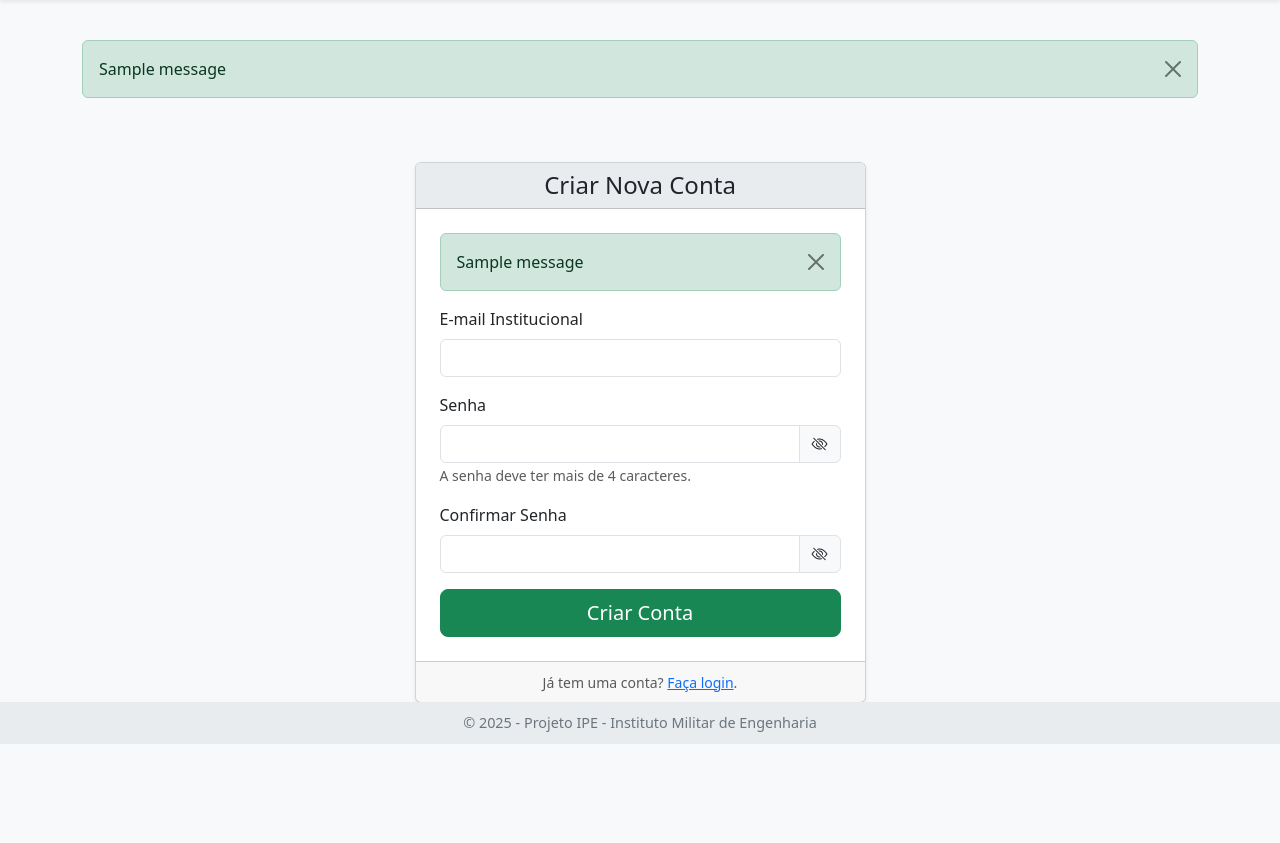
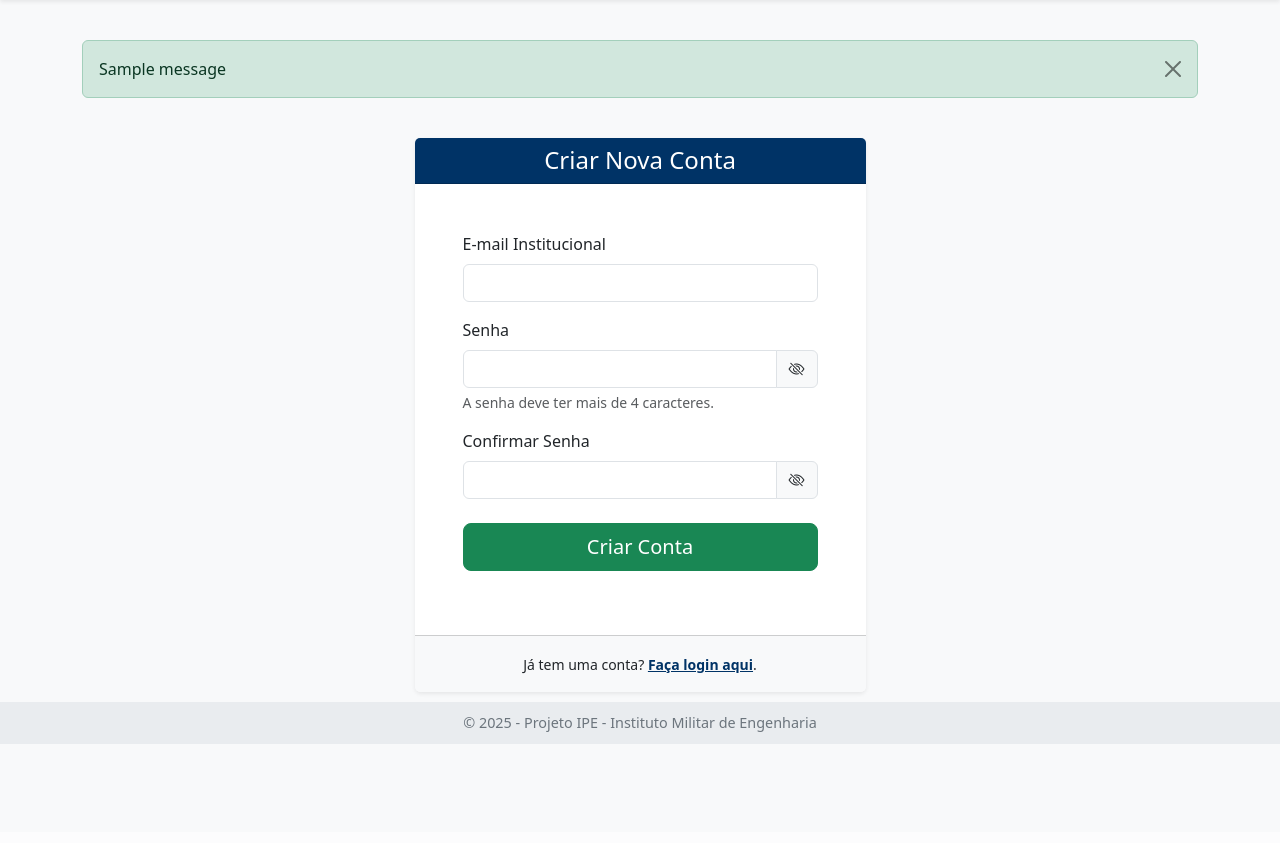
Before and after one commit to Bobeda12/pipeline-safo, a Flask app: page /register in a window 1280 px wide. Shown: the part 56-899 px from the top of the page. After the commit the page ends 800 px from the top, so only its background shows below. Run offline with Flask 3, Linux system fonts and the light colour scheme; one stand-in notice (Sample message) is shown.

Commit message:
erro minhas listas

```diff
--- a/app.py
+++ b/app.py
@@ -1,37 +1,50 @@
 # app.py (Versão Local, com API login/register funcionais)
 from flask import Flask, jsonify, render_template, request, redirect, url_for, flash, session, abort
-# *** NOVO: Importar o CORS ***
-from flask_cors import CORS
 from dotenv import load_dotenv
 from motor_ia import MotorDeCompatibilidade
 from functools import wraps
 import os
 import datetime # Para conversão de data/hora
-import traceback # Para log de erros
+
+# *** CORREÇÃO CORS: Importar o CORS ***
+from flask_cors import CORS
 
 load_dotenv()
 app = Flask(__name__)
 app.config['SECRET_KEY'] = os.getenv("SECRET_KEY", "uma-chave-secreta-muito-forte-local")
 
-# *** NOVO: Ativar o CORS para a aplicação ***
-# Isso permitirá que o JavaScript do navegador (frontend)
-# se comunique com o servidor Flask (backend)
+# *** CORREÇÃO PROBLEMA 2: Definir tempo de vida da sessão ***
+app.config['PERMANENT_SESSION_LIFETIME'] = datetime.timedelta(days=7)
+
+# *** CORREÇÃO CORS: Habilitar o CORS para a aplicação ***
 CORS(app)
 
+# --- [DEBUG] ---
+# Adiciona logs de inicialização
+print("--- [DEBUG] APP: Servidor Flask inicializado ---")
+
+# *** CORREÇÃO: Otimizado para modo local ***
+# Carrega o modelo de IA na inicialização (modo local)
 print("Inicializando o motor de IA em modo local...")
-motor = MotorDeCompatibilidade(load_model=True)
-if motor.model is None:
-     print("AVISO: Modelo de IA não carregado. O cálculo de similaridade em tempo real não funcionará.")
-else:
-    print("Motor em modo local completo (modelo de IA carregado).")
+try:
+    motor = MotorDeCompatibilidade(load_model=True)
+    if motor.model is None:
+         print("AVISO: Modelo de IA não carregado. Cálculo de similaridade pode falhar.")
+    else:
+         print("Motor em modo local completo (modelo de IA carregado).")
+except Exception as e:
+    print(f"ERRO CRÍTICO ao carregar motor de IA: {e}")
+    motor = None
 
 
+# Decorator para exigir login
 def login_required(f):
     @wraps(f)
     def decorated_function(*args, **kwargs):
         if 'user_id' not in session:
             flash("Você precisa fazer login para acessar esta página.", "warning")
-            return redirect(url_for('login'))
+            # Salva a página que o usuário tentou acessar
+            return redirect(url_for('login', next=request.path))
         return f(*args, **kwargs)
     return decorated_function
 
@@ -40,8 +53,13 @@ def login_required(f):
 def home():
     return render_template('index.html')
 
+# Rota para Login
 @app.route('/login', methods=['GET', 'POST'])
 def login():
+    # Se o usuário já está logado, manda ele para a home
+    if 'user_id' in session:
+        return redirect(url_for('home'))
+
     if request.method == 'POST':
         email = request.form.get('email')
         password = request.form.get('password')
@@ -50,23 +68,46 @@ def login():
             flash("E-mail e senha são obrigatórios.", "danger")
             return render_template('login.html')
 
-        user = motor.check_user(email, password) # motor.check_user agora verifica o hash
+        # --- [DEBUG] ---
+        print(f"--- [DEBUG] LOGIN: Tentativa de login para: {email}")
+
+        # Verifica o usuário no banco de dados (o motor já usa hash)
+        user = motor.check_user(email, password)
 
         if user:
+            # Usuário autenticado, armazena na sessão
             session['user_id'] = user['id']
             session['user_email'] = user['email']
-            flash(f"Login realizado com sucesso! Bem-vindo, {user['email']}.", "success")
+
+            # *** CORREÇÃO PROBLEMA 2: Torna a sessão permanente ***
+            session.permanent = True
+
+            # Pega a página de destino (se existir)
+            next_page = request.args.get('next')
+
+            # --- [DEBUG] ---
+            print(f"--- [DEBUG] LOGIN: Usuário {email} logado com SUCESSO. Redirecionando para: {next_page or url_for('home')}")
+
+            # Evita redirecionar para a própria página de login ou logout
+            if next_page and next_page != url_for('login') and next_page != url_for('logout') and next_page != url_for('register'):
+                 return redirect(next_page)
             return redirect(url_for('home'))
         else:
+            # --- [DEBUG] ---
+            print(f"--- [DEBUG] LOGIN: Usuário {email} falhou no login (senha ou email incorretos).")
             flash("E-mail ou senha inválidos.", "danger")
             return render_template('login.html')
 
-    # Método GET
+    # GET request
     return render_template('login.html')
 
-# Rota de Registro
+# Rota para Registro de Conta
 @app.route('/register', methods=['GET', 'POST'])
 def register():
+    # Se o usuário já está logado, manda ele para a home
+    if 'user_id' in session:
+        return redirect(url_for('home'))
+
     if request.method == 'POST':
         email = request.form.get('email')
         password = request.form.get('password')
@@ -84,23 +125,32 @@ def register():
              flash("Senha muito curta (precisa ter mais de 4 caracteres).", "danger")
              return render_template('register.html')
 
-        success, message = motor.add_user(email, password) # motor.add_user salva o hash
+        # Tenta adicionar o usuário (motor.add_user salva o hash)
+        success, message = motor.add_user(email, password)
 
         if success:
-            flash("Conta criada com sucesso! Você já pode fazer login.", "success")
+            # --- [DEBUG] ---
+            print(f"--- [DEBUG] REGISTER: Usuário {email} criado com SUCESSO.")
+            flash("Conta criada com sucesso! Por favor, faça o login.", "success")
             return redirect(url_for('login'))
         else:
-            flash(message, "danger") # Mensagem de erro (ex: "E-mail já cadastrado")
+            # --- [DEBUG] ---
+            print(f"--- [DEBUG] REGISTER: Falha ao criar {email}. Motivo: {message}")
+            # Retorna 409 (Conflict) se o email já existe, 500 para outros erros
+            flash(message, "danger")
             return render_template('register.html')
 
-    # Método GET
+    # GET request
     return render_template('register.html')
 
-
+# Rota para Logout
 @app.route('/logout')
 def logout():
+    user_email = session.get('user_email', 'Usuário desconhecido')
     session.clear()
-    flash("Você saiu do sistema.", "success")
+    # --- [DEBUG] ---
+    print(f"--- [DEBUG] LOGOUT: Usuário {user_email} deslogado.")
+    flash("Você saiu da sua conta.", "success")
     return redirect(url_for('home'))
 
 
@@ -108,6 +158,8 @@ def logout():
 @app.route('/linhas')
 @login_required
 def listar_linhas():
+    # --- [DEBUG] ---
+    print(f"--- [DEBUG] Rota /linhas acessada por user_id: {session.get('user_id')}")
     user_id = session['user_id']
     linhas = motor.get_linhas_by_user(user_id)
     return render_template('linhas.html', linhas=linhas)
@@ -115,8 +167,8 @@ def listar_linhas():
 @app.route('/linhas/nova', methods=['GET', 'POST'])
 @login_required
 def adicionar_linha():
+    user_id = session['user_id']
     if request.method == 'POST':
-        user_id = session['user_id']
         nova_linha_data = {
             "programa": request.form.get('programa', '').strip(),
             "linha": request.form.get('linha', '').strip(),
@@ -128,7 +180,8 @@ def adicionar_linha():
              return render_template('linha_form.html', titulo="Adicionar Nova Linha de Pesquisa", linha=nova_linha_data)
         try:
             motor.add_linha(nova_linha_data, user_id)
-            flash("Nova linha de pesquisa adicionada! O recálculo dos matches pode levar alguns minutos.", "success")
+            flash("Nova linha de pesquisa adicionada! Pode levar um tempo para os embeddings serem calculados.", "success")
+            # TODO: Disparar recálculo de embeddings/matches
             return redirect(url_for('listar_linhas'))
         except Exception as e:
             flash(f"Erro ao adicionar linha: {e}", "danger")
@@ -158,7 +211,8 @@ def editar_linha(linha_id):
              return render_template('linha_form.html', titulo="Editar Linha de Pesquisa", linha=dados_atualizados)
         try:
             motor.update_linha(linha_id, dados_atualizados, user_id)
-            flash("Linha de pesquisa atualizada! O recálculo dos matches pode levar alguns minutos.", "success")
+            flash("Linha de pesquisa atualizada! Pode levar um tempo para os embeddings serem recalculados.", "success")
+            # TODO: Disparar recálculo de embeddings/matches
             return redirect(url_for('listar_linhas'))
         except Exception as e:
              flash(f"Erro ao atualizar linha: {e}", "danger")
@@ -168,86 +222,101 @@ def editar_linha(linha_id):
     return render_template('linha_form.html', titulo="Editar Linha de Pesquisa", linha=linha)
 
 
-# --- Rotas da API (Públicas ou chamadas via JS) ---
+# --- Rotas da API (Públicas) ---
 
-# Função auxiliar para converter tipos não serializáveis
+# Função auxiliar para converter tipos não serializáveis (como datetime)
 def make_serializable(obj):
     if isinstance(obj, (datetime.datetime, datetime.date)):
         return obj.isoformat()
     if isinstance(obj, bytes):
-        return None
+        return None # Não enviar blobs de embedding
     raise TypeError(f"Tipo {type(obj)} não é serializável em JSON")
 
 @app.route('/api/linhas-de-pesquisa')
 def get_linhas_de_pesquisa():
-    print("\n--- [DEBUG] API: Rota /api/linhas-de-pesquisa FOI CHAMADA ---")
-    try:
-        linhas = motor.obter_linhas_de_pesquisa_publico()
+    # --- [DEBUG] ---
+    print(f"--- [DEBUG] API: Rota /api/linhas-de-pesquisa FOI CHAMADA ---")
+
+    if motor is None:
+        print(f"--- [DEBUG] API: ERRO: Motor de IA não foi carregado.")
+        return jsonify({"error": "Motor de IA não inicializado"}), 500
+
+    linhas = motor.obter_linhas_de_pesquisa_publico()
+
+    # --- [DEBUG] ---
+    if not linhas:
+        print(f"--- [DEBUG] API: motor.obter_linhas_de_pesquisa_publico() retornou 0 linhas.")
+        # Verifica se o DB existe para dar uma dica ao usuário
+        db_path = motor.db_path
+        print(f"--- [DEBUG] API: Verificando se o DB existe em: {db_path}")
+        if not os.path.exists(db_path):
+            print(f"--- [DEBUG] API: ERRO FATAL: O arquivo de banco de dados NÃO EXISTE em '{db_path}'.")
+            print(f"--- [DEBUG] API: POR FAVOR, RODE 'python run_update.py' PRIMEIRO E TENTE NOVAMENTE. ---")
+        else:
+             print(f"--- [DEBUG] API: AVISO: Nenhuma linha encontrada, mas o DB existe. O DB pode estar vazio.")
+    else:
         print(f"--- [DEBUG] API: motor.obter_linhas_de_pesquisa_publico() retornou {len(linhas)} linhas.")
 
-        if not linhas:
-            print(f"--- [DEBUG] API: AVISO: Nenhuma linha encontrada.")
-            print(f"--- [DEBUG] API: Verificando se o DB existe em: {motor.db_path}")
-            if not os.path.exists(motor.db_path):
-                print(f"--- [DEBUG] API: ERRO FATAL: O arquivo de banco de dados NÃO EXISTE em '{motor.db_path}'.")
-                print(f"--- [DEBUG] API: POR FAVOR, RODE 'python run_update.py' PRIMEIRO E TENTE NOVAMENTE. ---")
-            else:
-                 print(f"--- [DEBUG] API: O DB existe. A tabela 'linha_ime' pode estar vazia ou 'run_update.py' falhou ao popular.")
+    return jsonify(linhas)
 
-        return jsonify(linhas)
-
-    except Exception as e:
-        print(f"--- [DEBUG] API: ERRO CRÍTICO em get_linhas_de_pesquisa: {e} ---")
-        traceback.print_exc()
-        return jsonify({"error": str(e)}), 500
 
 @app.route('/api/matches')
 def get_matches():
-    print("\n--- [DEBUG] API: Rota /api/matches FOI CHAMADA ---")
+    # --- [DEBUG] ---
+    print(f"--- [DEBUG] API: Rota /api/matches FOI CHAMADA ---")
+
+    if motor is None:
+        print(f"--- [DEBUG] API: ERRO: Motor de IA não foi carregado.")
+        return jsonify({"error": "Motor de IA não inicializado"}), 500
+
+    matches = motor.encontrar_matches_publico()
+
     try:
-        matches = motor.encontrar_matches_publico()
-        print(f"--- [DEBUG] API: motor.encontrar_matches_publico() retornou {len(matches)} matches.")
-        if not matches:
-            print(f"--- [DEBUG] API: AVISO: Nenhum match encontrado. Verifique se 'run_update.py' completou a 'Etapa 4'.")
-
+        # Garante que os tipos estão corretos para JSON
         serializable_matches = []
         for match in matches:
-             match['score'] = float(match['score']) if match.get('score') is not None else 0.0
-             match['notificado'] = bool(match['notificado']) if match.get('notificado') is not None else False
+             match['score'] = float(match.get('score', 0.0))
+             match['notificado'] = bool(match.get('notificado', False))
              serializable_matches.append(match)
+
+        # --- [DEBUG] ---
+        print(f"--- [DEBUG] API: motor.encontrar_matches_publico() retornou {len(serializable_matches)} matches.")
+
         return jsonify(serializable_matches)
-
     except Exception as e:
-         print(f"--- [DEBUG] API: ERRO CRÍTICO em get_matches: {e} ---")
-         traceback.print_exc()
+         print(f"--- [DEBUG] API: Erro ao serializar matches: {e}")
          return jsonify({"error": "Erro ao processar dados de matches"}), 500
 
 
 @app.route('/api/edital/<int:edital_id>')
 def get_edital_details_api(edital_id):
-    print(f"\n--- [DEBUG] API: Rota /api/edital/{edital_id} FOI CHAMADA ---")
-    try:
-        detalhes = motor.get_edital_details(edital_id)
-        if detalhes:
-            print(f"--- [DEBUG] API: Encontrado edital ID {edital_id}: {detalhes.get('titulo')}")
-            serializable_details = {}
-            for k, v in detalhes.items():
-                if isinstance(v, (datetime.datetime, datetime.date)):
-                    serializable_details[k] = v.isoformat()
-                elif isinstance(v, bytes):
-                    serializable_details[k] = None
-                else:
-                    serializable_details[k] = v
-            return jsonify(serializable_details)
-        else:
-            print(f"--- [DEBUG] API: ERRO: Edital ID {edital_id} NÃO ENCONTRADO.")
-            abort(404, description="Edital não encontrado")
+     # --- [DEBUG] ---
+    print(f"--- [DEBUG] API: Rota /api/edital/{edital_id} FOI CHAMADA ---")
 
-    except Exception as e:
-         print(f"--- [DEBUG] API: ERRO CRÍTICO em get_edital_details_api (ID: {edital_id}): {e} ---")
-         traceback.print_exc()
-         return jsonify({"error": f"Erro ao processar detalhes do edital: {e}"}), 500
+    if motor is None:
+        print(f"--- [DEBUG] API: ERRO: Motor de IA não foi carregado.")
+        return jsonify({"error": "Motor de IA não inicializado"}), 500
+
+    detalhes = motor.get_edital_details(edital_id)
+    if detalhes:
+        try:
+            # jsonify lida com objetos datetime automaticamente
+            return jsonify(detalhes)
+        except TypeError as e:
+             print(f"--- [DEBUG] API: Erro ao serializar edital {edital_id}: {e}")
+             # Tenta serializar manualmente como fallback
+             try:
+                 serializable_details = {k: make_serializable(v) if isinstance(v, (datetime.datetime, bytes)) else v for k, v in detalhes.items()}
+                 return jsonify(serializable_details)
+             except Exception as inner_e:
+                  print(f"--- [DEBUG] API: Erro na serialização manual do edital {edital_id}: {inner_e}")
+                  return jsonify({"error": f"Erro ao processar detalhes do edital: {inner_e}"}), 500
+    else:
+        print(f"--- [DEBUG] API: Edital {edital_id} NÃO ENCONTRADO.")
+        abort(404, description="Edital não encontrado") # Retorna 404
 
 
 if __name__ == '__main__':
+    # Roda localmente na porta 5001, acessível na rede local, com debug ativado
+    print("--- [DEBUG] APP: Iniciando servidor Flask... ---")
     app.run(host="0.0.0.0", debug=True, port=5001)
--- a/templates/base.html
+++ b/templates/base.html
@@ -172,9 +172,25 @@
       let usuarioLogado = serverData.isLoggedIn;
       let emailLogado = serverData.userEmail;
 
-      // Evento global para notificar mudança de login (se tivéssemos login por modal)
-      // No nosso caso, 'usuarioLogado' é definido no carregamento da página.
-      // Mantemos o 'loginStateChanged' para o caso de futuras implementações.
+      // *** CORREÇÃO PROBLEMA 1: Função para mostrar/esconder senha ***
+      function togglePasswordVisibility(inputId, iconId) {
+          const input = document.getElementById(inputId);
+          const icon = document.getElementById(iconId);
+          if (input && icon) {
+              if (input.type === "password") {
+                  input.type = "text";
+                  icon.classList.remove("bi-eye-slash");
+                  icon.classList.add("bi-eye");
+              } else {
+                  input.type = "password";
+                  icon.classList.remove("bi-eye");
+                  icon.classList.add("bi-eye-slash");
+              }
+          }
+      }
+      // *** FIM DA CORREÇÃO ***
+
+      // Evento global para notificar mudança de login (se aplicável)
       document.addEventListener('loginStateChanged', (e) => {
           usuarioLogado = e.detail.isLoggedIn;
           emailLogado = e.detail.userEmail;
--- a/templates/register.html
+++ b/templates/register.html
@@ -1,82 +1,56 @@
 {% extends "base.html" %}
 {% block title %}Criar Conta{% endblock %}
+
 {% block content %}
-<div class="row justify-content-center mt-5">
-    <div class="col-md-6 col-lg-5">
-        <div class="card shadow-sm">
-            <div class="card-header text-center h4">
-                Criar Nova Conta
+<div class="row justify-content-center mt-4">
+    <div class="col-lg-5 col-md-7">
+
+        <div class="card shadow-sm border-0">
+            <div class="card-header bg-primary text-white text-center">
+                <h4 class="mb-0">Criar Nova Conta</h4>
             </div>
-            <div class="card-body p-4">
-
-                <!-- Exibe mensagens flash (ex: senhas não coincidem) -->
-                {% with messages = get_flashed_messages(with_categories=true) %}
-                    {% if messages %}
-                        {% for category, message in messages %}
-                            <div class="alert alert-{{ category }} alert-dismissible fade show" role="alert">
-                                {{ message }}
-                                <button type="button" class="btn-close" data-bs-dismiss="alert" aria-label="Close"></button>
-                            </div>
-                        {% endfor %}
-                    {% endif %}
-                {% endwith %}
-
-                <form method="post" action="{{ url_for('register') }}" id="registerForm" onsubmit="return validatePasswords()">
+            <div class="card-body p-4 p-md-5">
+                <form method="POST" action="{{ url_for('register') }}">
                     <div class="mb-3">
                         <label for="email" class="form-label">E-mail Institucional</label>
-                        <input type="email" class="form-control" id="email" name="email" required autocomplete="email">
+                        <input type="email" class="form-control" id="email" name="email" value="{{ request.form.email or '' }}" required>
                     </div>
+
+                    <!-- *** CORREÇÃO PROBLEMA 1: Campo de senha com ícone *** -->
                     <div class="mb-3">
                         <label for="password" class="form-label">Senha</label>
                         <div class="input-group">
-                            <input type="password" class="form-control" id="password" name="password" required autocomplete="new-password">
-                            <span class="input-group-text">
-                                <i class="bi bi-eye-slash toggle-password" id="togglePassword" onclick="togglePasswordVisibility('password', 'togglePassword')"></i>
+                            <input type="password" class="form-control" id="password" name="password" required>
+                            <span class="input-group-text" onclick="togglePasswordVisibility('password', 'togglePasswordIcon')" style="cursor: pointer;">
+                                <i class="bi bi-eye-slash" id="togglePasswordIcon"></i>
                             </span>
                         </div>
-                        <small class="form-text text-muted">A senha deve ter mais de 4 caracteres.</small>
+                        <div class="form-text">A senha deve ter mais de 4 caracteres.</div>
                     </div>
-                    <div class="mb-3">
+                    <!-- *** FIM DA CORREÇÃO *** -->
+
+                    <!-- *** CORREÇÃO PROBLEMA 1: Campo de confirmar senha com ícone *** -->
+                    <div class="mb-4">
                         <label for="confirm_password" class="form-label">Confirmar Senha</label>
                         <div class="input-group">
-                            <input type="password" class="form-control" id="confirm_password" name="confirm_password" required autocomplete="new-password">
-                            <span class="input-group-text">
-                                <i class="bi bi-eye-slash toggle-password" id="toggleConfirmPassword" onclick="togglePasswordVisibility('confirm_password', 'toggleConfirmPassword')"></i>
+                            <input type="password" class="form-control" id="confirm_password" name="confirm_password" required>
+                            <span class="input-group-text" onclick="togglePasswordVisibility('confirm_password', 'toggleConfirmPasswordIcon')" style="cursor: pointer;">
+                                <i class="bi bi-eye-slash" id="toggleConfirmPasswordIcon"></i>
                             </span>
                         </div>
                     </div>
+                    <!-- *** FIM DA CORREÇÃO *** -->
 
-                    <div id="password-mismatch-alert" class="alert alert-danger" role="alert" style="display: none;">
-                        As senhas não coincidem!
-                    </div>
-
-                    <div class="d-grid">
+                    <div class="d-grid mb-3">
                         <button type="submit" class="btn btn-success btn-lg">Criar Conta</button>
                     </div>
                 </form>
             </div>
-            <div class="card-footer text-muted text-center">
-                <small>Já tem uma conta? <a href="{{ url_for('login') }}">Faça login</a>.</small>
+            <div class="card-footer text-center bg-light py-3">
+                <small>Já tem uma conta? <a href="{{ url_for('login') }}" class="alert-link">Faça login aqui</a>.</small>
             </div>
         </div>
+
     </div>
 </div>
 {% endblock %}
-
-{% block scripts %}
-<script>
-    function validatePasswords() {
-        const password = document.getElementById('password').value;
-        const confirmPassword = document.getElementById('confirm_password').value;
-        const alertDiv = document.getElementById('password-mismatch-alert');
-
-        if (password !== confirmPassword) {
-            if (alertDiv) alertDiv.style.display = 'block';
-            return false; // Impede o envio do formulário
-        }
-
-        if (alertDiv) alertDiv.style.display = 'none';
-        return true; // Permite o envio do formulário
-    }
-</script>
-{% endblock %}
```
Also changed, not shown: templates/login.html (+25 -37 lines).
